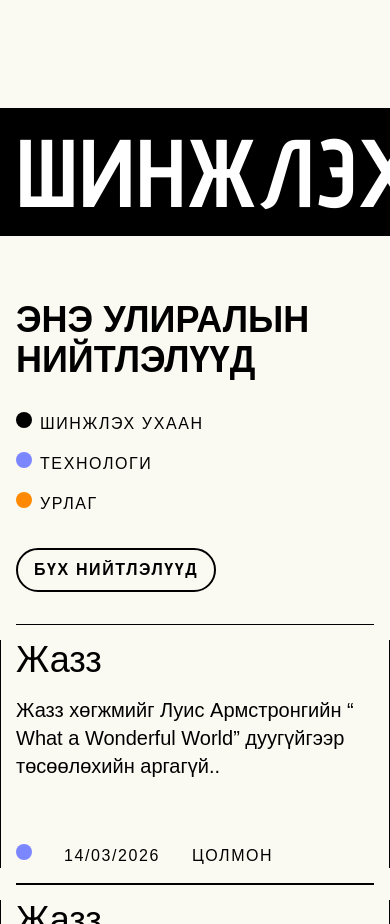
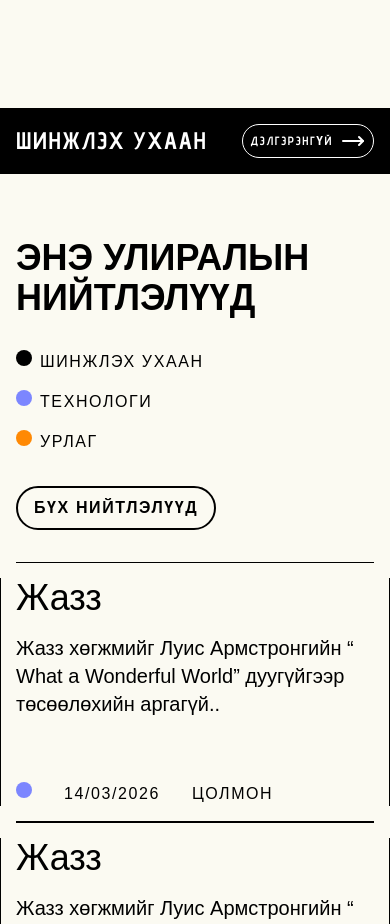
Before and after one commit to egoloprum/uur-new, a Next.js app: page / in a window 390 px wide. Shown: the part 800-1724 px from the top of the page. Built offline with nearby package versions, Linux system fonts and the light colour scheme.

Commit message:
fix: hover color and responsiveness

```diff
--- a/src/widgets/landing/Description.tsx
+++ b/src/widgets/landing/Description.tsx
@@ -31,7 +31,6 @@ export const DescriptionSection = () => {
     const ctx = gsap.context(() => {
       const getScrollDistance = () => list.scrollWidth - section.offsetWidth
 
-      // Horizontal scroll
       const horizontalTween = gsap.to(list, {
         x: () => -getScrollDistance(),
         ease: 'none',
@@ -44,7 +43,6 @@ export const DescriptionSection = () => {
         },
       })
 
-      // Background color per item
       items.forEach((item, index) => {
         ScrollTrigger.create({
           trigger: item,
@@ -74,22 +72,28 @@ export const DescriptionSection = () => {
     <div ref={sectionRef} className="relative w-full overflow-hidden bg-black">
       <ul ref={listRef} className="flex gap-16 font-advent-pro font-bold tracking-widest">
         <li className="p-4 md:p-8 lg:p-12 xl:p-16 min-w-screen flex justify-between items-center gap-8">
-          <span className="text-8xl whitespace-nowrap uppercase">Шинжлэх ухаан</span>
-          <button className="flex gap-2 items-center px-4 py-2 uppercase hover:bg-orange-400 focus:bg-orange-500 cursor-pointer rounded-full transition-colors border-2 text-xl">
+          <span className="text-2xl sm:text-5xl md:text-6xl lg:text-8xl whitespace-nowrap uppercase">
+            Шинжлэх ухаан
+          </span>
+          <button className="flex gap-2 items-center px-2 py-1 md:px-4 md:py-2 uppercase hover:bg-white hover:text-black cursor-pointer rounded-full transition-colors border md:border-2 text-xs sm:text-base md:text-xl">
             <span>Дэлгэрэнгүй</span>
             <MoveRight />
           </button>
         </li>
         <li className="p-4 md:p-8 lg:p-12 xl:p-16 min-w-screen flex justify-between items-center gap-8">
-          <span className="text-8xl whitespace-nowrap uppercase">Технологи</span>
-          <button className="flex gap-2 items-center px-4 py-2 uppercase hover:bg-orange-400 focus:bg-orange-500 cursor-pointer rounded-full transition-colors border-2 text-xl">
+          <span className="text-2xl sm:text-5xl md:text-6xl lg:text-8xl whitespace-nowrap uppercase">
+            Технологи
+          </span>
+          <button className="flex gap-2 items-center px-2 py-1 md:px-4 md:py-2 uppercase hover:bg-orange-400 focus:bg-orange-500 cursor-pointer rounded-full transition-colors border md:border-2 text-xs sm:text-base md:text-xl">
             <span>Дэлгэрэнгүй</span>
             <MoveRight />
           </button>
         </li>
         <li className="p-4 md:p-8 lg:p-12 xl:p-16 min-w-screen flex justify-between items-center gap-8">
-          <span className="text-8xl whitespace-nowrap uppercase">Урлаг</span>
-          <button className="flex gap-2 items-center px-4 py-2 uppercase hover:bg-orange-400 focus:bg-orange-500 cursor-pointer rounded-full transition-colors border-2 text-xl">
+          <span className="text-2xl sm:text-5xl md:text-6xl lg:text-8xl whitespace-nowrap uppercase">
+            Урлаг
+          </span>
+          <button className="flex gap-2 items-center px-2 py-1 md:px-4 md:py-2 uppercase hover:bg-indigo-400 focus:bg-indigo-500 cursor-pointer rounded-full transition-colors border md:border-2 text-xs sm:text-base md:text-xl">
             <span>Дэлгэрэнгүй</span>
             <MoveRight />
           </button>
```
